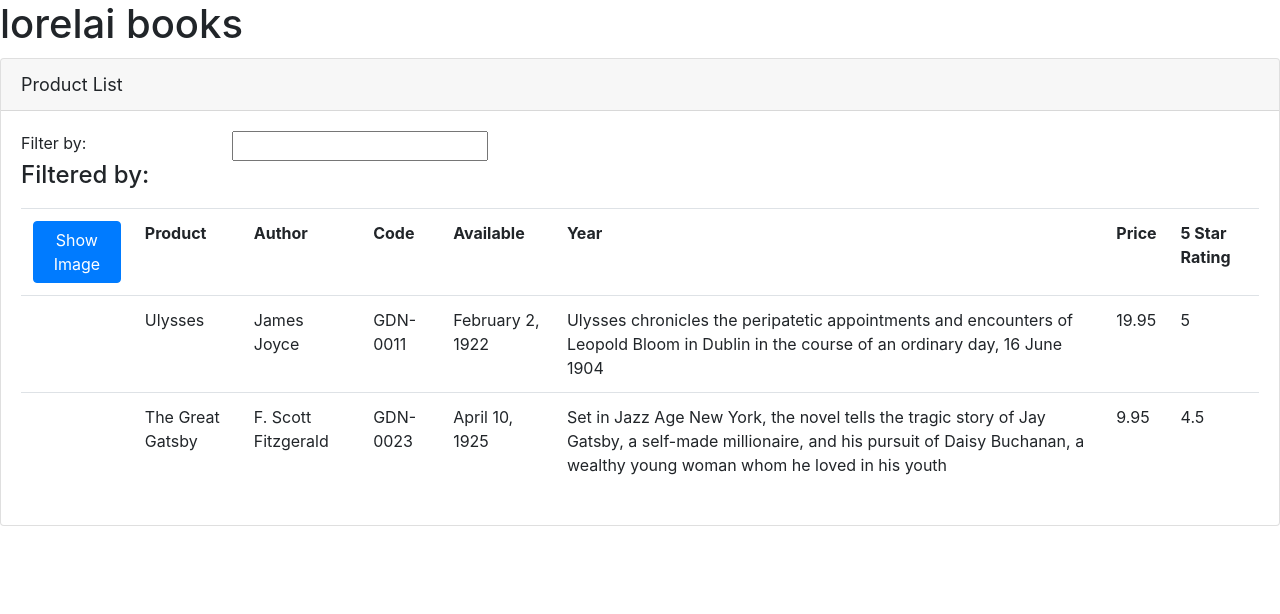
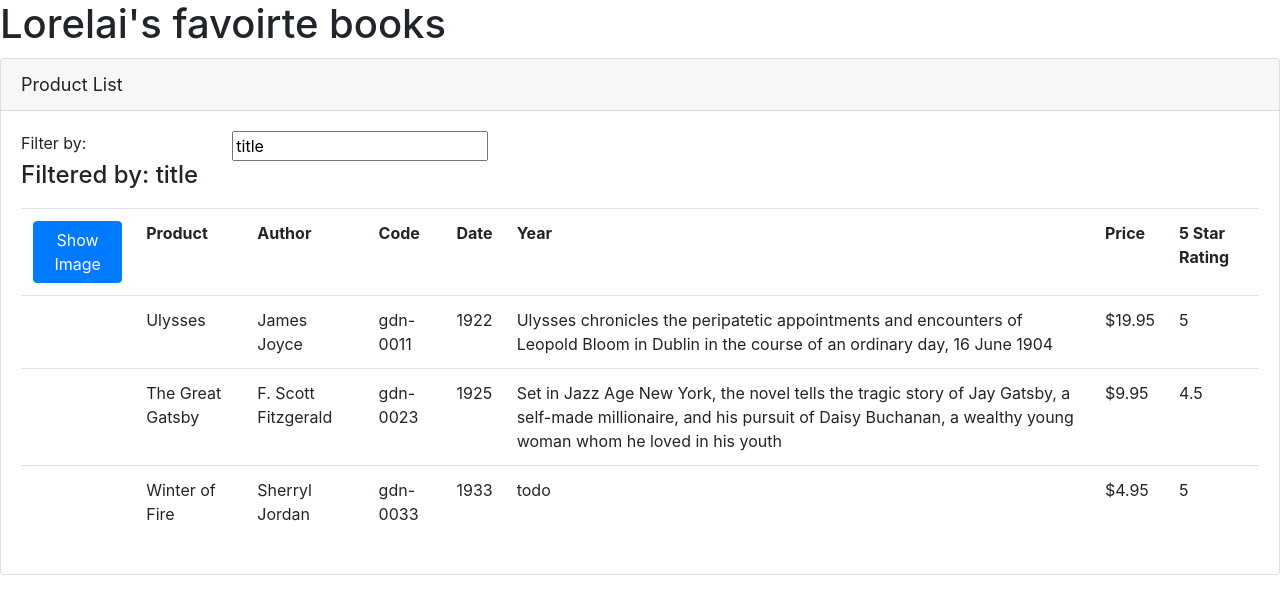
Before and after one commit to Nairodie/APM, an Angular app: page / in a window 1280 px wide. Shown: the top 614 px of the page. Built offline with nearby package versions, Linux system fonts and the light colour scheme.

Commit message:
adding bindings

```diff
--- a/src/api/products/products.json
+++ b/src/api/products/products.json
@@ -20,7 +20,7 @@
     "imageUrl": "assets/images/garden_cart.png"
   },
   {
-    "productId": 5,
+    "productId": 3,
     "productName": "Hammer",
     "productCode": "TBX-0048",
     "releaseDate": "May 21, 2019",
@@ -30,7 +30,7 @@
     "imageUrl": "assets/images/hammer.png"
   },
   {
-    "productId": 8,
+    "productId": 4,
     "productName": "Saw",
     "productCode": "TBX-0022",
     "releaseDate": "May 15, 2019",
@@ -40,7 +40,7 @@
     "imageUrl": "assets/images/saw.png"
   },
   {
-    "productId": 10,
+    "productId": 5,
     "productName": "Video Game Controller",
     "productCode": "GMG-0042",
     "releaseDate": "October 15, 2018",
--- a/src/app/app.component.ts
+++ b/src/app/app.component.ts
@@ -9,5 +9,5 @@ import { Component } from '@angular/core';
   `
 })
 export class AppComponent {
-  pageTitle: string = "lorelai books";
+  pageTitle: string = "Lorelai's favoirte books";
 }
--- a/src/app/app.module.ts
+++ b/src/app/app.module.ts
@@ -1,5 +1,6 @@
 import { BrowserModule } from '@angular/platform-browser';
 import { NgModule } from '@angular/core';
+import { FormsModule } from "@angular/forms";
 
 import { AppComponent } from './app.component';
 import { ProductListComponent } from './products/product-list.component';
@@ -10,7 +11,8 @@ import { ProductListComponent } from './products/product-list.component';
     ProductListComponent
   ],
   imports: [
-    BrowserModule
+    BrowserModule,
+    FormsModule
   ],
   bootstrap: [AppComponent]
 })
--- a/src/app/products/product-list.component.html
+++ b/src/app/products/product-list.component.html
@@ -6,12 +6,12 @@
         <div class="row">
             <div class="col-md-2">Filter by:</div>
             <div class="col-md-4">
-                <input type="text"/>
+                <input type="text" [(ngModel)]="listFilter" />
             </div>
         </div>
         <div class="row">
             <div class="col-md-6">
-                <h4>Filtered by: </h4>
+                <h4>Filtered by: {{listFilter}} </h4>
             </div>
         </div>
         <div class="table-responsive">
@@ -21,13 +21,14 @@
                 <th>
                         <button class="btn btn-primary"
                         (click)="toggleImage()">
-                            Show Image
+                        <!-- Conditonal Operator: show image is true, hide; otherwise show -->
+                        {{showImage ? "Hide Image" : "Show Image"}}
                         </button>
                     </th>
                         <th>Product</th>
                         <th>Author</th>
                         <th>Code</th>
-                        <th>Available</th>
+                        <th>Date</th>
                         <th>Year</th>
                         <th>Price</th>
                         <th>5 Star Rating</th>
@@ -43,10 +44,10 @@
                     </td>
                     <td>{{ product.productName }}</td>
                     <td>{{ product.Author }}</td>
-                    <td>{{ product.productCode }}</td>
+                    <td>{{ product.productCode | lowercase }}</td>
                     <td>{{ product.releaseDate }}</td>
                     <td>{{ product.description }}</td>
-                    <td>{{ product.price}}</td>
+                    <td>{{ product.price | currency}}</td>
                     <td>{{ product.starRating}}</td>
                 </tr>
             </tbody>
@@ -56,3 +57,15 @@
     </div>
 
 </div>
+
+<!--
+A winter of Fire
+Frankestin
+Counte of Monte Cristo
+Green Angel 4
+Withering Heights 4
+The necromancer 5
+Alice through the looking glass 5
+the murders in the rue morgue 5
+The yellow wallpaper 5
+-->
--- a/src/app/products/product-list.component.ts
+++ b/src/app/products/product-list.component.ts
@@ -10,13 +10,14 @@ export class ProductListComponent {
     imageWidth: number = 100;
     imageMargin: number = 2;
     showImage: boolean = false;
+    listFilter: string = "title";
     products: any[] = [
             {
               "productId": 1,
               "productName": "Ulysses",
               "Author": "James Joyce",
               "productCode": "GDN-0011",
-              "releaseDate": "February 2, 1922",
+              "releaseDate": "1922",
               "description": "Ulysses chronicles the peripatetic appointments and encounters of Leopold Bloom in Dublin in the course of an ordinary day, 16 June 1904",
               "price": 19.95,
               "starRating": 5.0,
@@ -27,12 +28,24 @@ export class ProductListComponent {
                 "productName": "The Great Gatsby",
                 "Author": "F. Scott Fitzgerald",
                 "productCode": "GDN-0023",
-                "releaseDate": "April 10, 1925",
+                "releaseDate": "1925",
                 "description": "Set in Jazz Age New York, the novel tells the tragic story of Jay Gatsby, a self-made millionaire, and his pursuit of Daisy Buchanan, a wealthy young woman whom he loved in his youth",
                 "price": 9.95,
                 "starRating": 4.5,
                 "imageUrl": "https://upload.wikimedia.org/wikipedia/commons/a/a0/The_Great_Gatsby_cover_1925_%281%29.jpg"
-              }
+            },
+            {
+                "productId": 3,
+                "productName": "Winter of Fire",
+                "Author": "Sherryl Jordan",
+                "productCode": "GDN-0033",
+                "releaseDate": "1933",
+                "description": "todo",
+                "price": 4.95,
+                "starRating": 5,
+                "imageUrl": "https://images-na.ssl-images-amazon.com/images/I/81B2xmUcGbL.jpg"
+            }
+
         ];
 
         toggleImage(): void {
```
